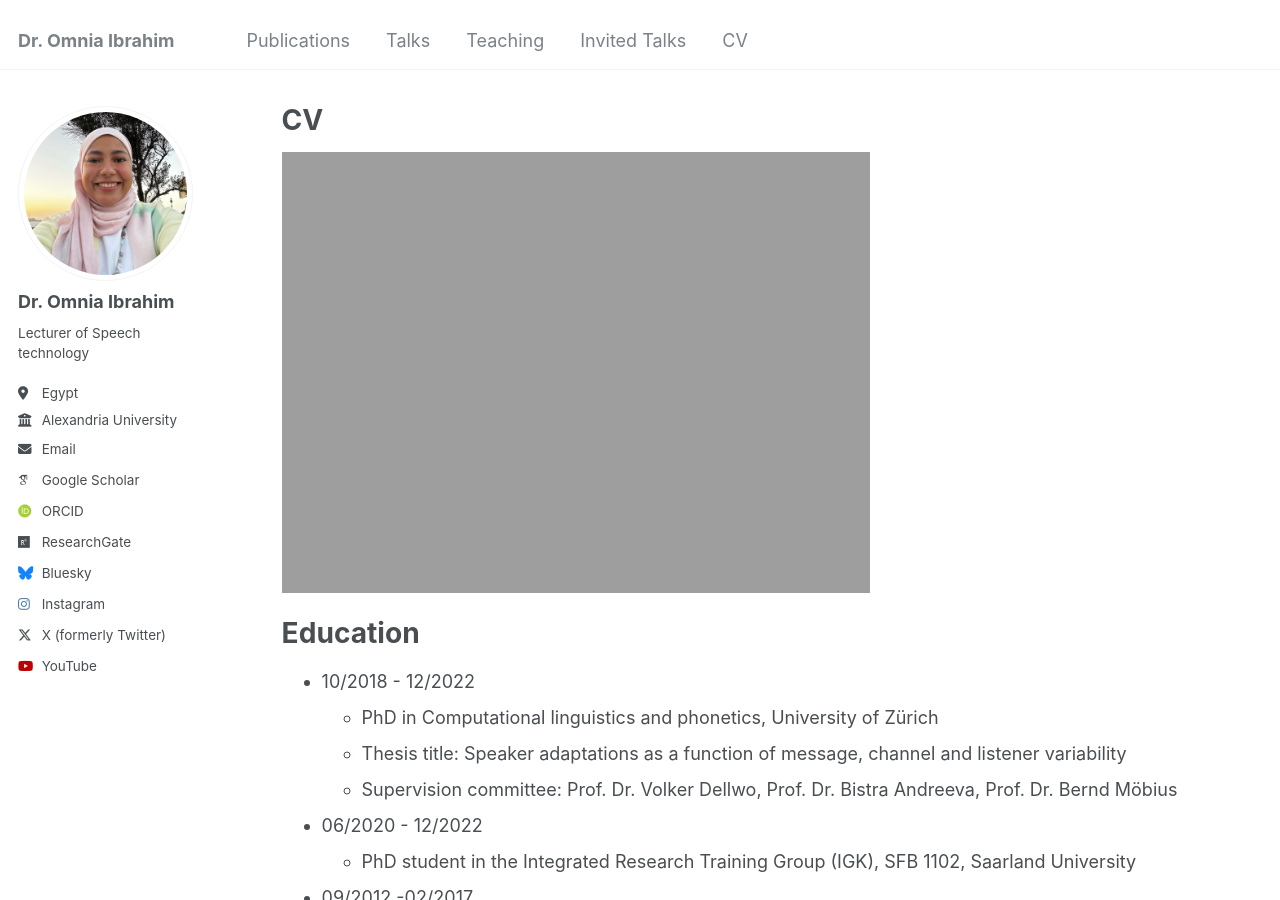
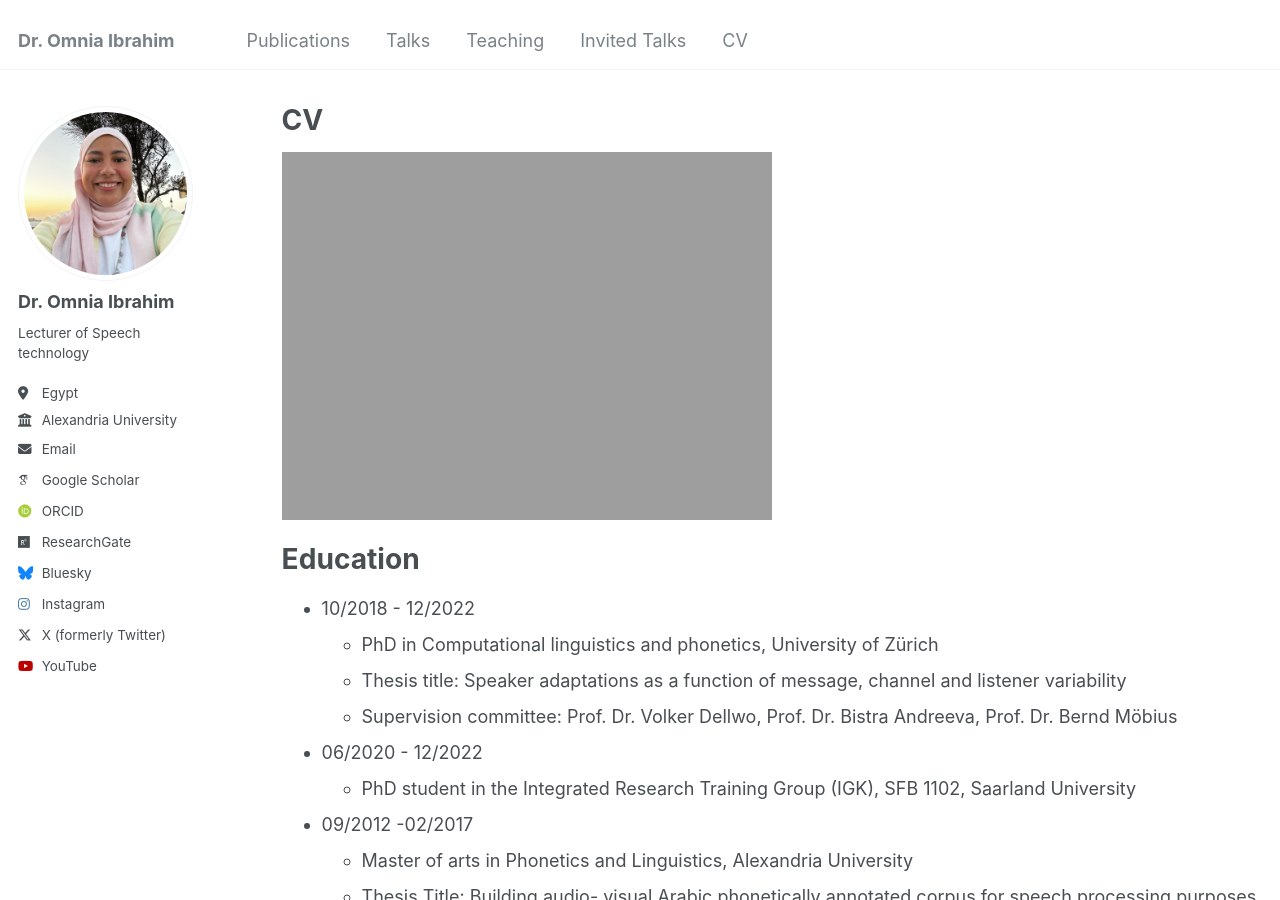
Before and after one commit to Omnia-Ibrahim-phonetics/Omnia-Ibrahim-phonetics.github.io, a Jekyll site: the page built from _pages/cv.md, in a window 1280 px wide and 900 px high. Built offline with Jekyll 4.4.1, drawn with Linux system fonts in a browser that asks for light colours; some web fonts are replaced.

Commit message:
Update cv.md

```diff
--- a/_pages/cv.md
+++ b/_pages/cv.md
@@ -9,7 +9,7 @@ redirect_from:
 
 {% include base_path %}
 
-  <img src="https://omnia-ibrahim-phonetics.github.io//images/MAU.png" class="author__avatar" alt="Dr. Omnia Ibrahim" style="width:60%; height:60%; object-fit:contain;">
+  <img src="https://omnia-ibrahim-phonetics.github.io//images/MAU.png" class="author__avatar" alt="Dr. Omnia Ibrahim" style="width:50%; height:50%;">
 
 Education
 ======
```
